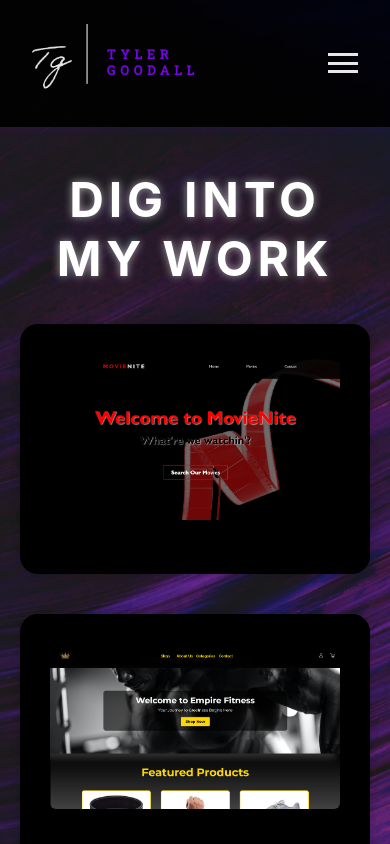
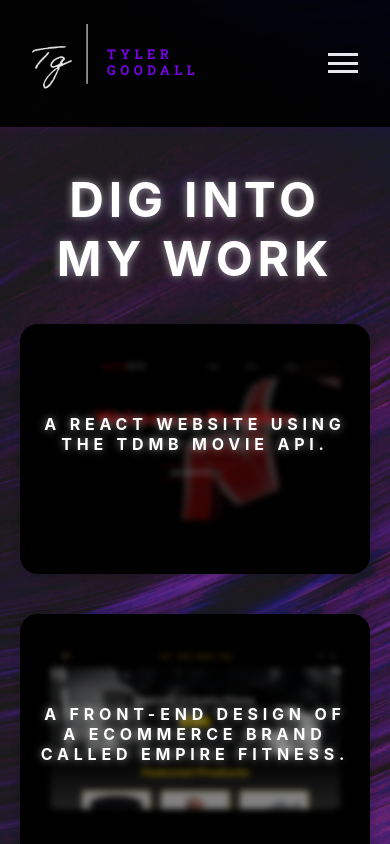
Before and after one commit to tgoodall3/my-app, a React (Create React App) app: page /project in a window 390 px wide. Shown: the top 844 px of the page. Built offline with nearby package versions, Linux system fonts and the light colour scheme.

Commit message:
mobile card change

```diff
--- a/src/styles/card.css
+++ b/src/styles/card.css
@@ -44,7 +44,7 @@
     text-align: center;
     z-index: 2s;
     position: absolute;
-    top: 30%;
+    top: 40%;
     padding: 20px;
     opacity: 0;
 }
@@ -88,9 +88,19 @@
 
   @media screen and (max-width: 580px) {
 
-    .CardText{
-        font-size: 2rem;
-        margin-top: -40px;
+
+
+   .Card .CardText{
+        font-size: 1rem;
+        margin-top: -30px;
+        opacity: 1;
     }
 
+    .CardImage{
+      filter: blur(3px);
+      opacity: 0.5;
+      transition: all 0.2s ease-in-out;
+
     }
+
+  }
```
